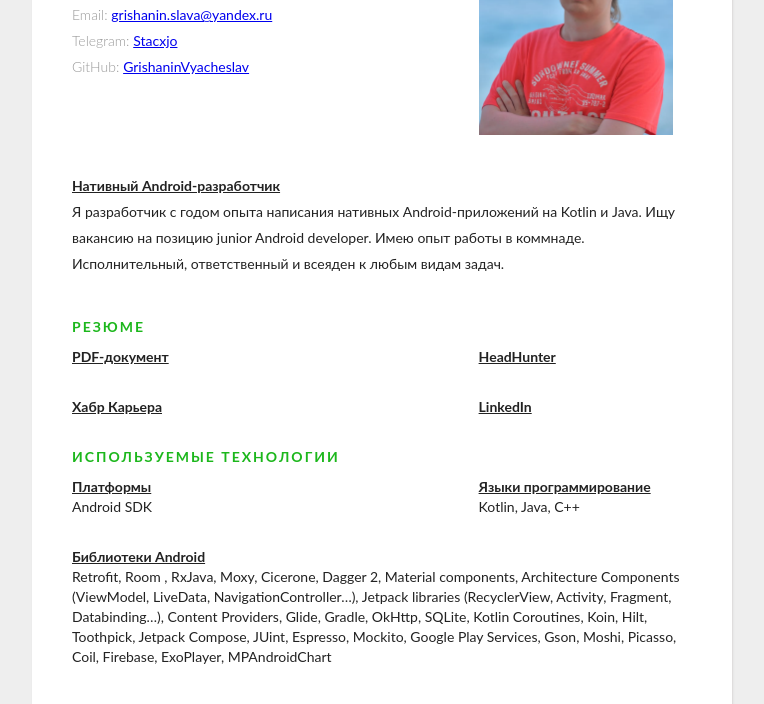
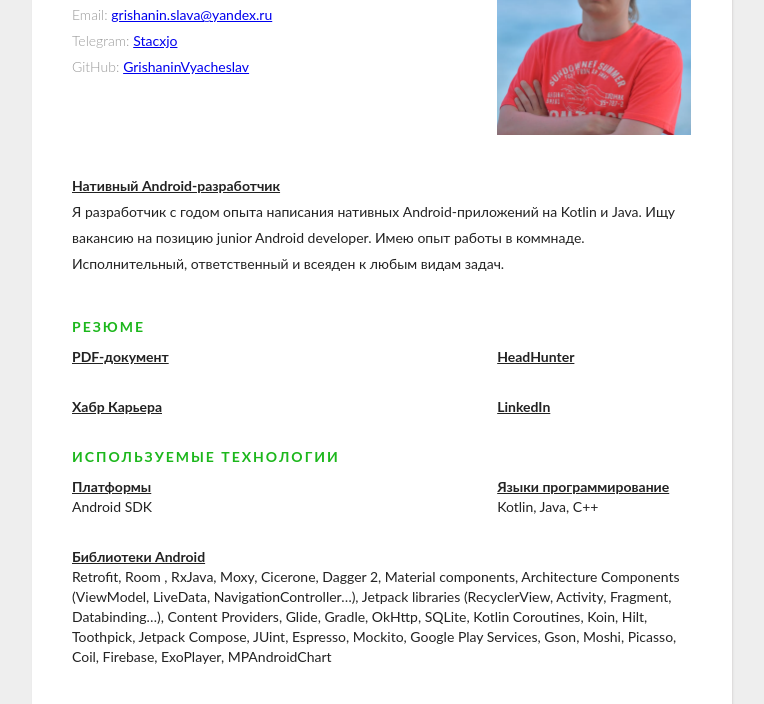
Before and after one commit to GrishaninVyacheslav/GrishaninVyacheslav.github.io, a plain HTML site: page index.html in a window 1280 px wide. Shown: the part 199-903 px from the top of the page, without its empty margins (258-1022 px from the left). Drawn offline with Linux system fonts and the light colour scheme.

Commit message:
поменял left отступ

```diff
--- a/style.css
+++ b/style.css
@@ -89,10 +89,10 @@ body {
   display: inline-block;
 }
 .left {
-  width: 65%;
+  width: 68%;
 }
 .right {
-  width: 34%;
+  width: 31%;
 }
 .header .right {
   margin-bottom: 30px;
```
